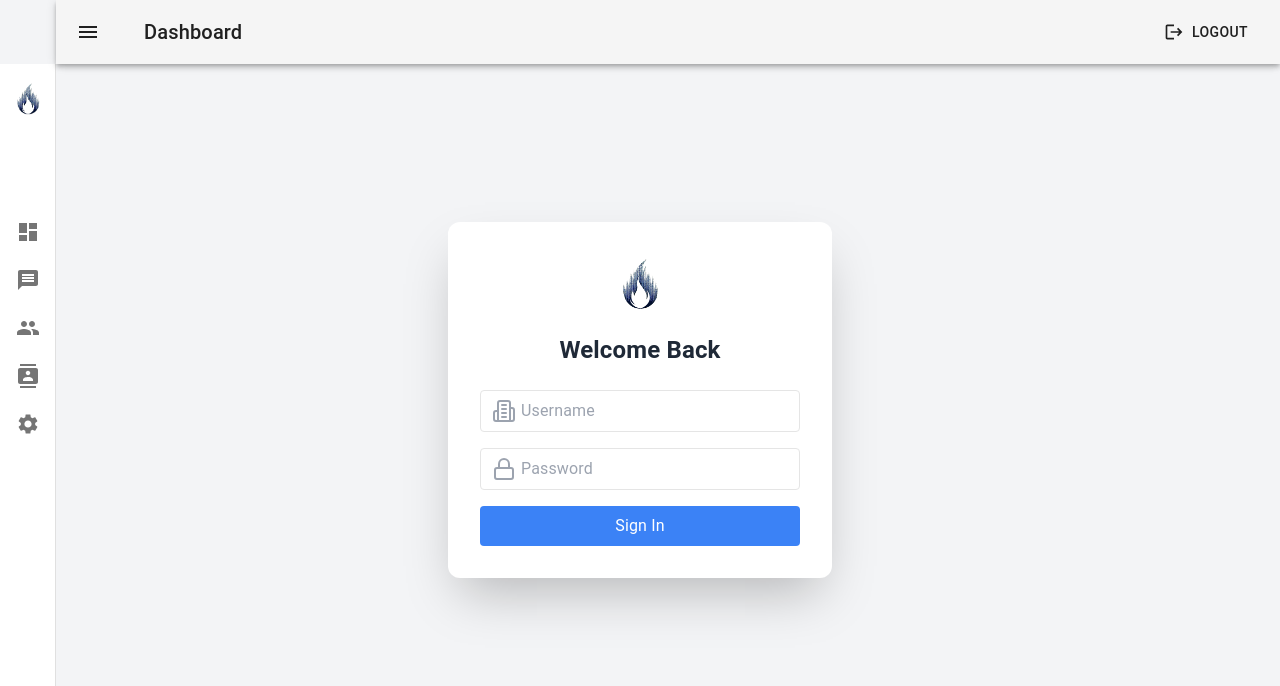
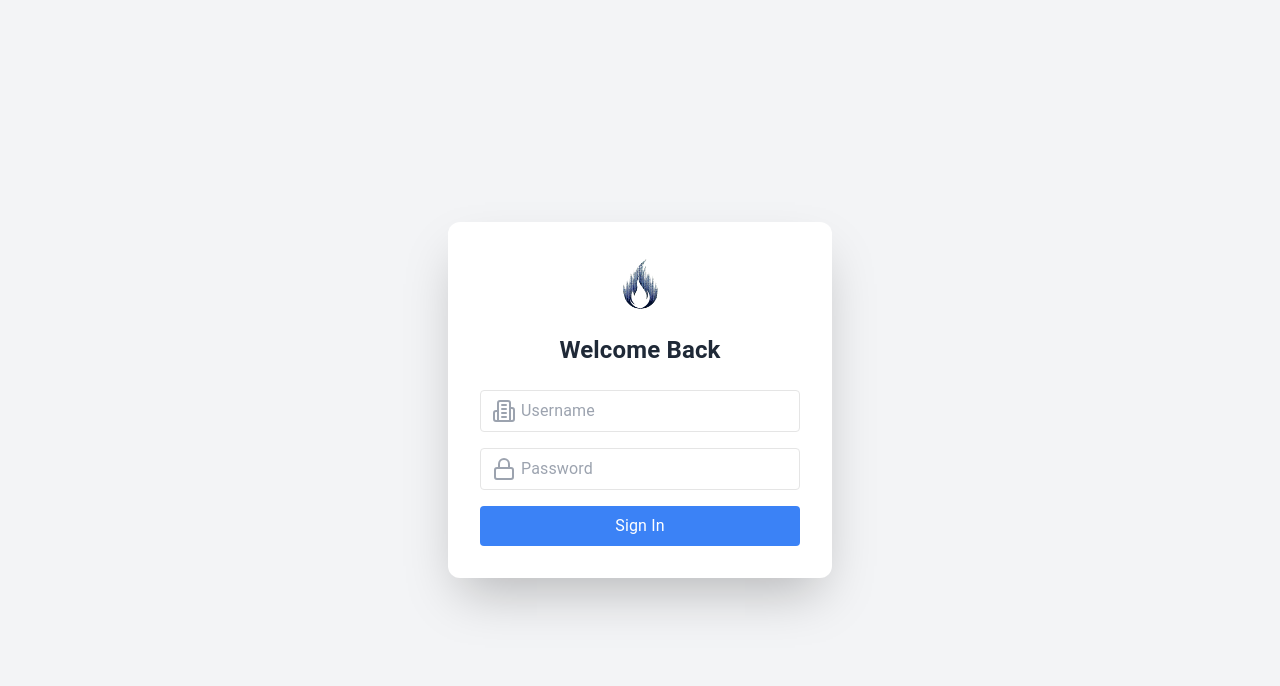
Before and after one commit to Nurenaissance/whatsapp_groups, a React (Vite) app: page /login in a window 1280 px wide. Shown: the top 686 px of the page. Built offline with nearby package versions, Linux system fonts and the light colour scheme; what @azure/storage-blob would draw is missing.

Commit message:
10/12/24

```diff
--- a/src/App.jsx
+++ b/src/App.jsx
@@ -27,7 +27,6 @@ import {
 } from 'react-router-dom';
 import { useAuth } from './authContext';
 
-
 // Import icons
 import DashboardIcon from '@mui/icons-material/Dashboard';
 import MessageIcon from '@mui/icons-material/Message';
@@ -36,7 +35,6 @@ import ContactsIcon from '@mui/icons-material/Contacts';
 import SettingsIcon from '@mui/icons-material/Settings';
 import MenuIcon from '@mui/icons-material/Menu';
 import ChevronLeftIcon from '@mui/icons-material/ChevronLeft';
-
 import LogoutIcon from '@mui/icons-material/Logout';
 
 // Import components
@@ -50,26 +48,39 @@ import QRScanner from './components/qrscanner';
 import BotConfiguration from './components/botconfiguration';
 import Login from './login';
 
+const drawerWidth = 240;
 
-const drawerWidth = 240;
-const getTenantIdFromUrl = () => {
-  const pathArray = window.location.pathname.split('/');
-  return pathArray.length >= 2 ? pathArray[1] : null;
+// Protected Route Component
+const ProtectedRoute = () => {
+  const { isAuthenticatedGroup, tenantId } = useAuth();
+  const location = useLocation();
+  const { tenant_id } = useParams();
+
+  // Check if the tenant ID in the URL matches the logged-in user's tenant ID
+  if (!isAuthenticatedGroup || tenant_id !== tenantId) {
+    // Redirect to login if not authenticated or trying to access a different tenant
+    return <Navigate to="/login" state={{ from: location }} replace />;
+  }
+
+  return <Outlet />;
 };
-// Protected Route Component
 
 function App() {
   const theme = useTheme();
-  const { logout, isAuthenticatedGroup } = useAuth(); // Add isAuthenticatedGroup here
+  const { logout, isAuthenticatedGroup, tenantId } = useAuth();
   const location = useLocation();
   const [open, setOpen] = useState(false);
-  const tenant_id = getTenantIdFromUrl();
+
+  // Dynamic Page Titles
   const pageTitle = {
-    '/:tenant_id/home': 'Dashboard',
-    '/:tenant_id/messages': 'Messages',
-    '/:tenant_id/groups': 'Groups',
-    '/:tenant_id/contacts': 'Contacts',
-    '/:tenant_id/settings': 'Settings',
+    [`/${tenantId}/home`]: 'Dashboard',
+    [`/${tenantId}/messages`]: 'Messages',
+    [`/${tenantId}/groups`]: 'Groups',
+    [`/${tenantId}/contacts`]: 'Contacts',
+    [`/${tenantId}/settings`]: 'Settings',
+    [`/${tenantId}/groups/:id`]: 'Manage Group',
+    [`/${tenantId}/settings/bot-configuration`]: 'Bot Configuration',
+    [`/${tenantId}/settings/qr-scanner`]: 'QR Scanner',
   };
 
   const handleLogout = () => {
@@ -77,22 +88,28 @@ function App() {
   };
 
   const menuItems = [
-    { text: 'Dashboard', icon: <DashboardIcon />, path: `/${tenant_id}/home` },
-    { text: 'Messages', icon: <MessageIcon />, path: `/${tenant_id}/messages` },
-    { text: 'Groups', icon: <GroupIcon />, path: `/${tenant_id}/groups` },
-    { text: 'Contacts', icon: <ContactsIcon />, path: `/${tenant_id}/contacts` },
-    { text: 'Settings', icon: <SettingsIcon />, path: `/${tenant_id}/settings` },
+    { text: 'Dashboard', icon: <DashboardIcon />, path: `/${tenantId}/home` },
+    { text: 'Messages', icon: <MessageIcon />, path: `/${tenantId}/messages` },
+    { text: 'Groups', icon: <GroupIcon />, path: `/${tenantId}/groups` },
+    { text: 'Contacts', icon: <ContactsIcon />, path: `/${tenantId}/contacts` },
+    { text: 'Settings', icon: <SettingsIcon />, path: `/${tenantId}/settings` },
   ];
 
   const toggleDrawer = () => {
     setOpen(!open);
   };
 
-  // If not authenticated, show login page
+  // Determine the current page title, fallback to 'Dashboard'
+  const currentPageTitle = Object.entries(pageTitle).find(([path]) =>
+    location.pathname.startsWith(path.replace(':id', '').replace(':tenant_id', tenantId || ''))
+  )?.[1] || 'Dashboard';
 
   return (
     <Box sx={{ display: 'flex' }}>
       <CssBaseline />
+
+      {isAuthenticatedGroup && (
+        <>
           <AppBar
             position="fixed"
             color="default"
@@ -134,7 +151,7 @@ function App() {
                 noWrap
                 sx={{ flexGrow: 1 }}
               >
-            {pageTitle[location.pathname] || 'Dashboard'}
+                {currentPageTitle}
               </Typography>
               <Button
                 color="inherit"
@@ -218,6 +235,8 @@ function App() {
               ))}
             </List>
           </Drawer>
+        </>
+      )}
 
       <Box
         component="main"
@@ -225,8 +244,8 @@ function App() {
           backgroundColor: theme.palette.background.default,
           flexGrow: 1,
           height: 'calc(100vh - 64px)',
-          width: `calc(100% - ${open ? drawerWidth : theme.spacing(7)})`,
-          marginTop: '64px',
+          width: `calc(100% - ${isAuthenticatedGroup ? (open ? drawerWidth : theme.spacing(7)) : 0}px)`,
+          marginTop: isAuthenticatedGroup ? '64px' : 0,
           padding: 3,
           overflow: 'auto',
         }}
@@ -234,7 +253,7 @@ function App() {
         <Routes>
           <Route path="/login" element={<Login />} />
 
-          <Route>
+          <Route element={<ProtectedRoute />}>
             <Route path="/:tenant_id/home" element={<Dashboard />} />
             <Route path="/:tenant_id/messages" element={<Messages />} />
             <Route path="/:tenant_id/groups" element={<Groups />} />
@@ -245,7 +264,7 @@ function App() {
             <Route path="/:tenant_id/settings/qr-scanner" element={<QRScanner />} />
           </Route>
 
-          {/* Redirect to login if no tenant_id provided */}
+          {/* Redirect to login if no tenant_id provided or paths not matching */}
           <Route path="/" element={<Navigate to="/login" replace />} />
           <Route path="*" element={<Navigate to="/login" replace />} />
         </Routes>
--- a/src/authContext.jsx
+++ b/src/authContext.jsx
@@ -16,6 +16,9 @@ export const AuthProvider = ({ children }) => {
   const login = (userData) => {
     setIsAuthenticatedGroup(true);
     setUserDetails(userData);
+    // Store authentication state and user details in localStorage
+    localStorage.setItem("isAuthenticatedGroup", "true");
+    localStorage.setItem("userDetails", JSON.stringify(userData));
     // Store tenant ID in localStorage
     localStorage.setItem("tenantId", userData.tenantId);
   };
@@ -51,3 +54,5 @@ export const useAuth = () => {
   }
   return context;
 };
+
+export default AuthContext;
```
Lines whose indentation alone changed are shown as unchanged.
